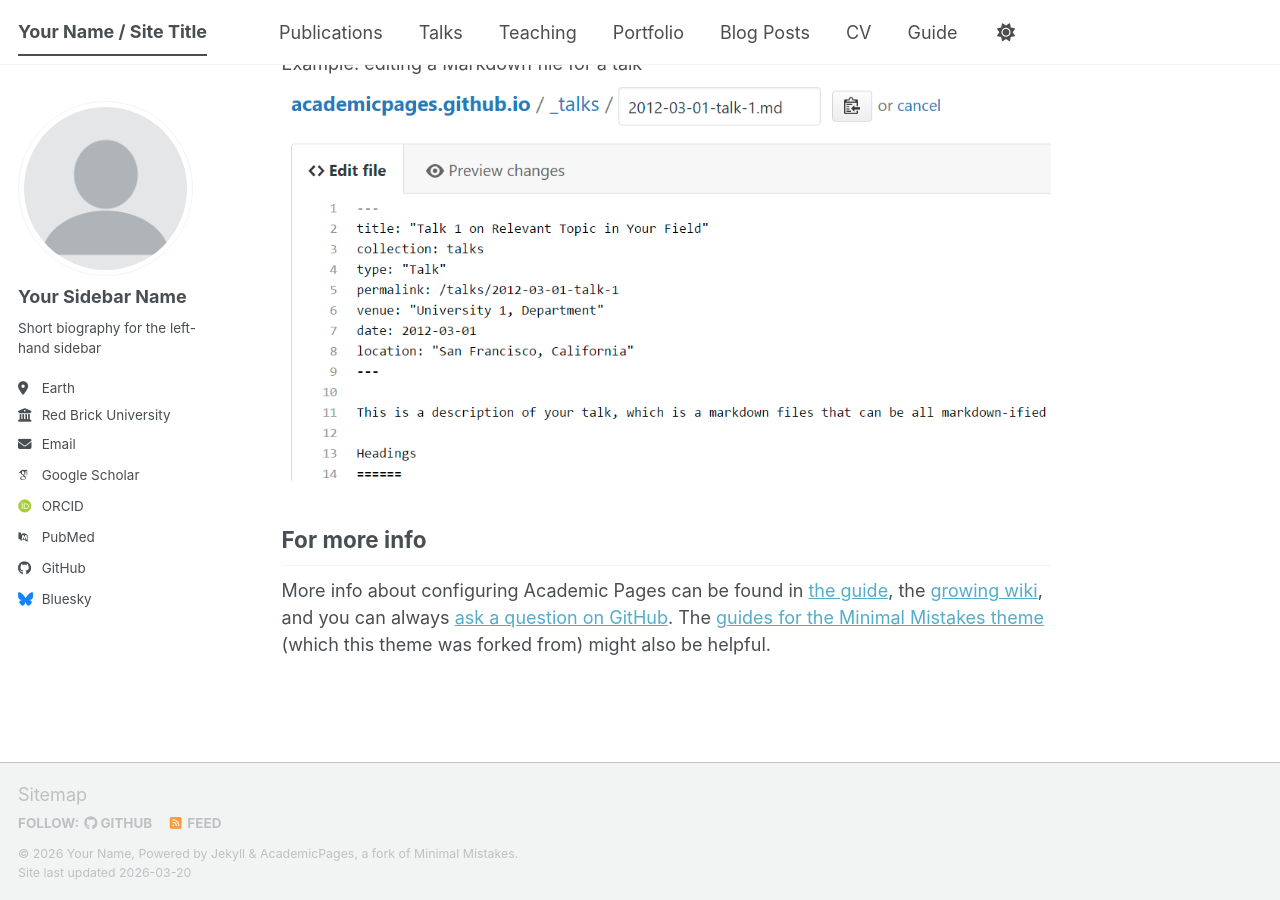
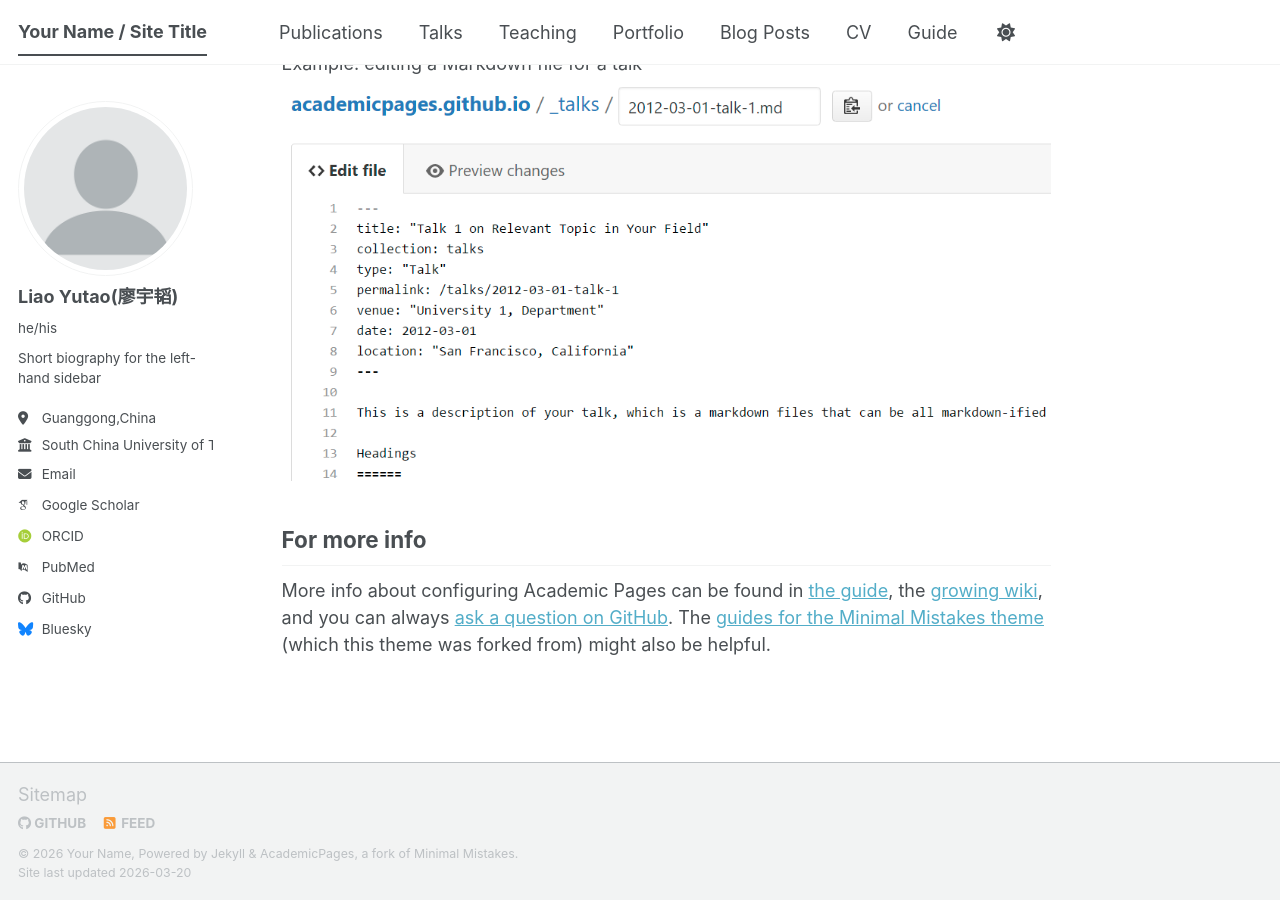
Before and after one commit to LiaoYutao1013/LiaoYutao1013.github.io, a Jekyll site: the page built from _pages/about.md, in a window 1280 px wide and 900 px high, scrolled down 2720 px. Built offline with Jekyll 4.4.1, drawn with Linux system fonts in a browser that asks for light colours; some web fonts are replaced; a script bundle is joined from its source files by our own code; library files that are not in the unit come from our copies.

Commit message:
Update site configuration for localization and author info

```diff
--- a/_config.yml
+++ b/_config.yml
@@ -7,7 +7,7 @@
 # server process.
 
 # Basic Site Settings
-locale                   : "en-US"
+locale                   : "zh_CN"
 site_theme               : "default" # The available themes options are "default", "air", "sunrise", "mint", "dirt" and "contrast"
 title                    : "Your Name / Site Title"
 title_separator          : "-"
@@ -24,13 +24,13 @@ repository               : "https://github.com/LiaoYutao1013/LiaoYutao1013.githu
 author:
   # Biographic information
   avatar           : "profile.png"
-  name             : "Your Sidebar Name"
-  pronouns         : # example: "she/her"
+  name             : "Liao Yutao(廖宇韬)"
+  pronouns         : "he/his"
   bio              : "Short biography for the left-hand sidebar"
-  location         : "Earth"
-  employer         : "Red Brick University"
+  location         : "Guanggong,China"
+  employer         : "South China University of Technology"
   uri              : # URL
-  email            : "none@example.org"
+  email            : "bcliaoyutao@mail.scut.edu.cn"
 
   # Academic websites
   academia         : # URL
```
